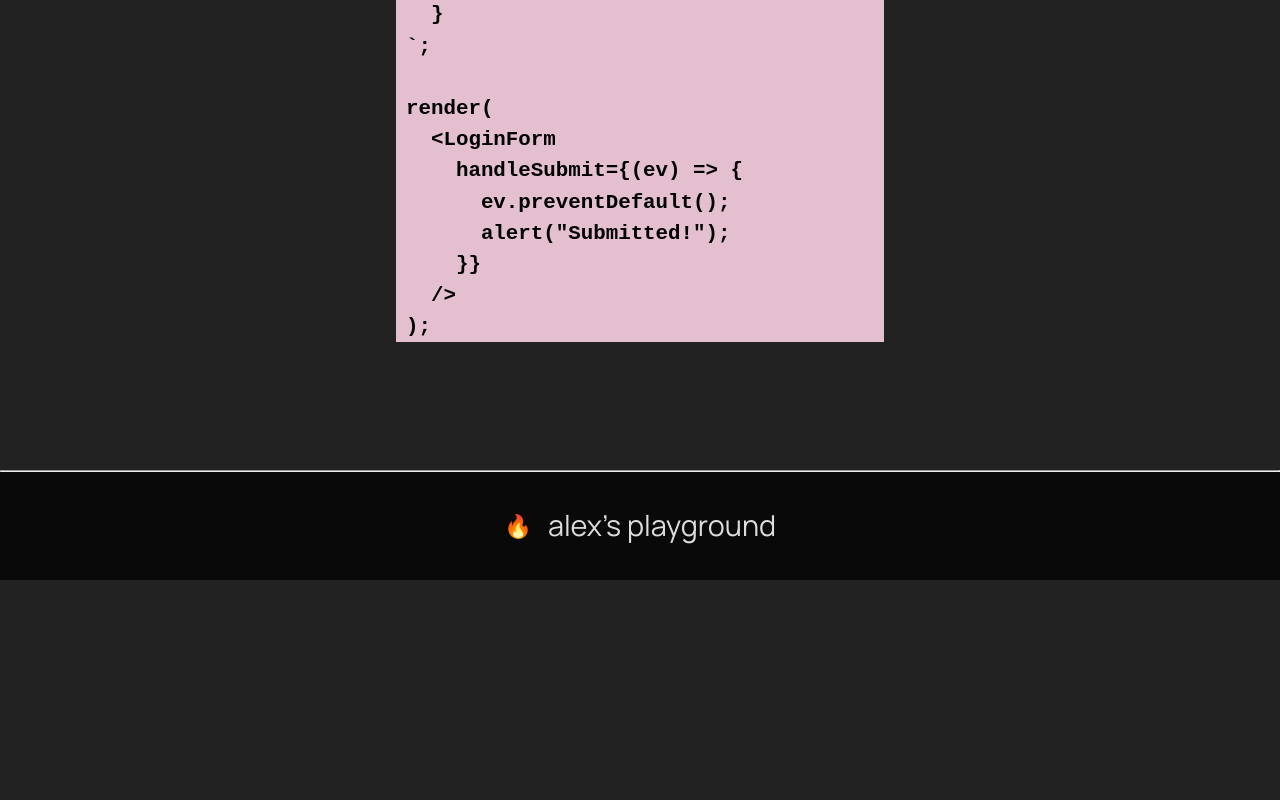
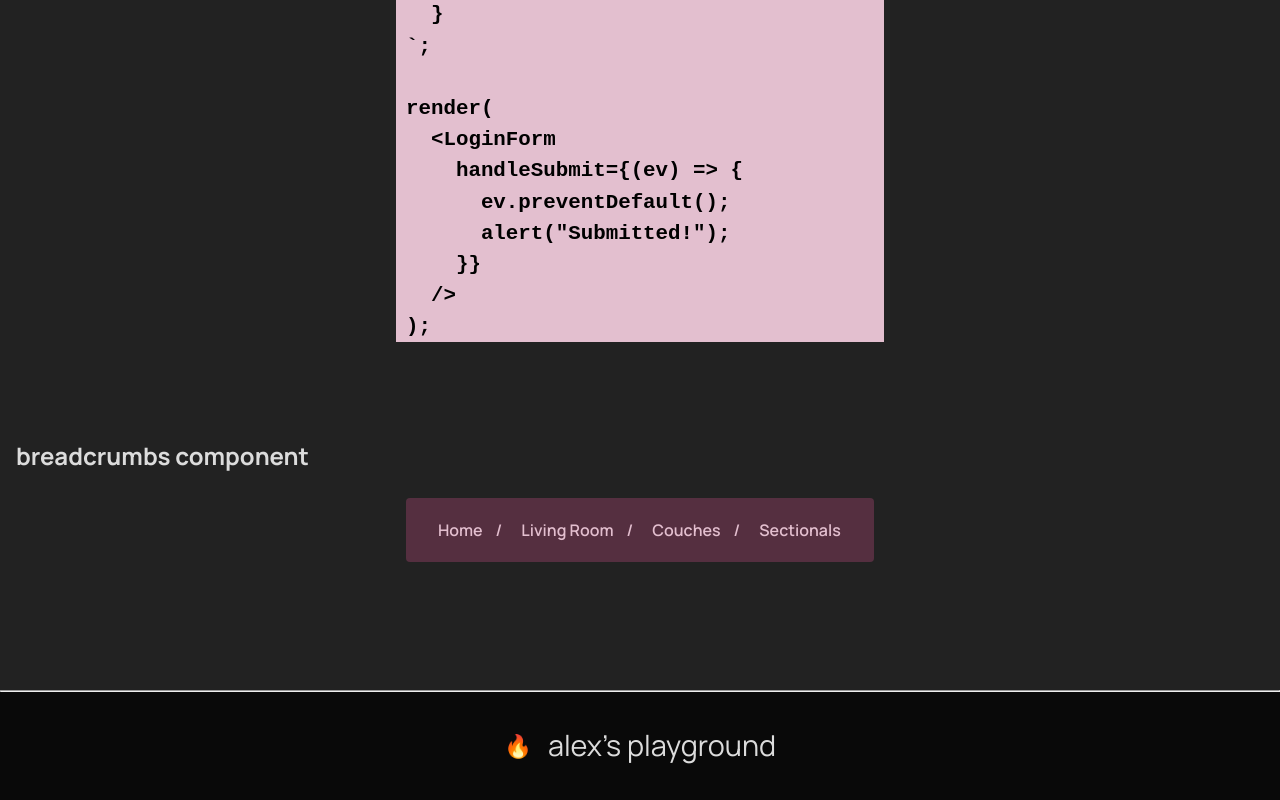
Before and after one commit to alex-anson/css-for-js, a Next.js app: page / in a window 1280 px wide. Shown: the part 8696-9496 px from the top of the page. Before the commit the page ends 9276 px from the top, so only its background shows below. Built offline with nearby package versions, Linux system fonts and the light colour scheme.

Commit message:
breadcrumbs component

```diff
--- /dev/null
+++ b/src/actualComponents/Breadcrumbs.module.css
@@ -0,0 +1,53 @@
+.widthWrap {
+  margin-left: auto;
+  margin-right: auto;
+  padding-left: 16px;
+  padding-right: 16px;
+  max-width: 500px;
+}
+
+.list {
+  list-style: none;
+  font-weight: 600;
+  background-color: var(--shadow-primaryLightest);
+  padding: 20px 32px;
+  border-radius: 4px;
+
+  display: flex;
+  gap: 1.2rem;
+}
+
+.item:not(:last-of-type)::after {
+  content: "/";
+  margin-left: 0.8rem;
+  color: var(--color-primaryLightest);
+}
+
+.item a {
+  color: var(--color-primaryLightest);
+  text-decoration: none;
+  border-bottom: 1px solid transparent;
+  transition: border 0.3s;
+}
+
+.item a:hover {
+  border-bottom-color: currentColor;
+}
+
+@media screen and (max-width: 520px) {
+  .widthWrap {
+    max-width: fit-content;
+  }
+
+  .list {
+    padding: 16px 22px;
+
+    flex-direction: column;
+    gap: 1rem;
+  }
+
+  .item:not(:last-of-type)::after {
+    content: ">";
+    margin-left: 0.5rem;
+  }
+}
--- /dev/null
+++ b/src/actualComponents/Breadcrumbs.tsx
@@ -0,0 +1,27 @@
+import styles from "@/actualComponents/Breadcrumbs.module.css";
+
+export type BreadcrumbType = {
+  /** `crumbs: Map<displayText: _, href: _>` */
+  crumbs: Map<string, string>;
+  handleClick: (text: string) => void;
+};
+
+export function Breadcrumbs(props: BreadcrumbType): JSX.Element {
+  return (
+    // For this to actually be reusable, remove the <section>, <h2>, and <div>
+    <section>
+      <h2>breadcrumbs component</h2>
+      <div className={styles.widthWrap}>
+        <ul className={styles.list}>
+          {[...props.crumbs].map(([text, href]) => (
+            <li key={text} className={styles.item}>
+              <a href={href} onClick={() => props.handleClick(text)}>
+                {text}
+              </a>
+            </li>
+          ))}
+        </ul>
+      </div>
+    </section>
+  );
+}
--- a/src/pages/index.tsx
+++ b/src/pages/index.tsx
@@ -24,6 +24,7 @@ import { StickyNav } from "@/components/StickyNav";
 import { VisuallyHiddenExample } from "@/components/VisuallyHiddenExample";
 import { SemanticHTML } from "@/components/SemanicHTML";
 import { StyledComponentsCodeExample } from "@/components/StyledComponentsCodeExample";
+import { BreadcrumbType, Breadcrumbs } from "@/actualComponents/Breadcrumbs";
 
 const manrope = Manrope({ subsets: ["latin"] });
 
@@ -60,6 +61,10 @@ export default function Home() {
         <VisuallyHiddenExample />
         <SemanticHTML />
         <StyledComponentsCodeExample />
+        <Breadcrumbs
+          crumbs={getBreadcrumbs()}
+          handleClick={(text) => console.log(`clicked ${text}`)}
+        />
       </main>
       <footer>
         <HorizontalLine />
@@ -71,3 +76,12 @@ export default function Home() {
     </>
   );
 }
+
+function getBreadcrumbs(): BreadcrumbType["crumbs"] {
+  const crumbMap = new Map();
+  crumbMap.set("Home", "#home");
+  crumbMap.set("Living Room", "#living");
+  crumbMap.set("Couches", "#living/couch");
+  crumbMap.set("Sectionals", "#living/couch/sectional");
+  return crumbMap;
+}
```
